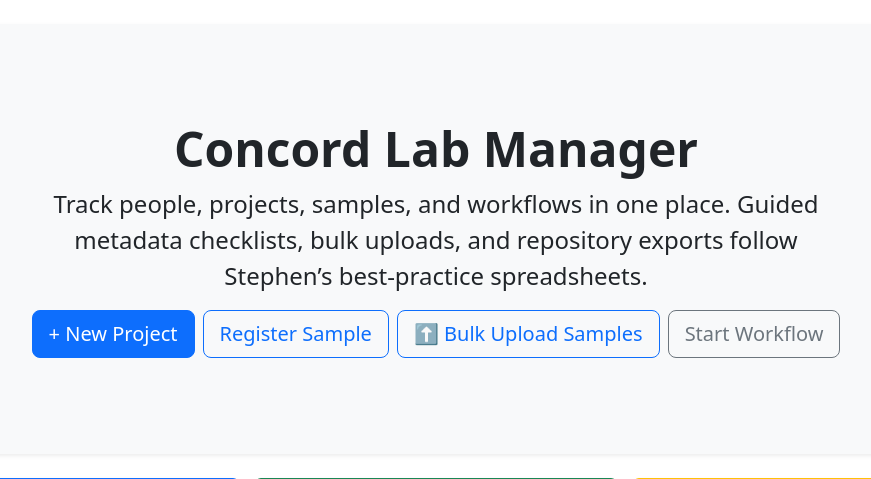
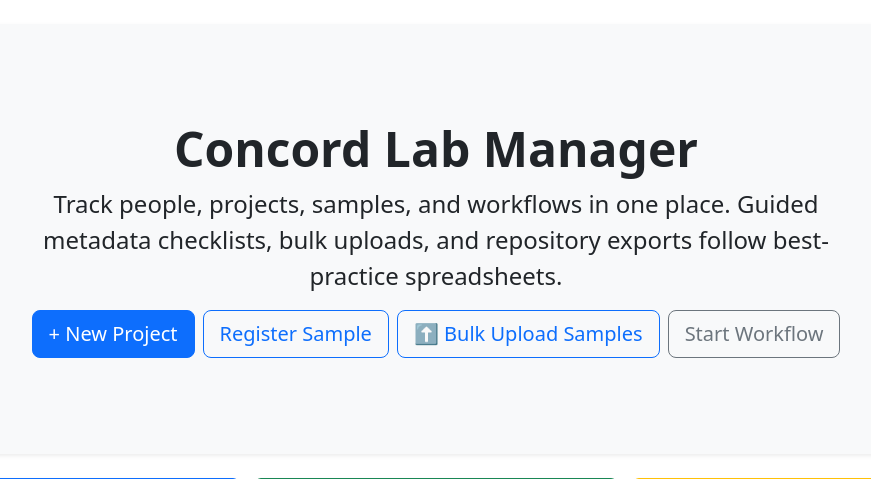
Before and after one commit to garciaden/Geo-Mockup, a Flask app: page / in a window 1280 px wide. Shown: the part 76-555 px from the top of the page, without its empty margins (204-1075 px from the left). Run offline with Flask 3, Linux system fonts and the light colour scheme.

Commit message:
little homepage changes

```diff
--- a/app/main/templates/main/index.html
+++ b/app/main/templates/main/index.html
@@ -6,7 +6,7 @@
       <h1 class="display-5 fw-bold">Concord Lab Manager</h1>
       <p class="col-md-10 mx-auto fs-4">
         Track people, projects, samples, and workflows in one place. Guided metadata checklists, bulk uploads,
-        and repository exports follow Stephen’s best-practice spreadsheets.
+        and repository exports follow best-practice spreadsheets.
       </p>
       <div class="d-flex flex-wrap justify-content-center gap-2">
         <a href="{{ url_for('projects.project_create') }}" class="btn btn-primary btn-lg">+ New Project</a>
```
